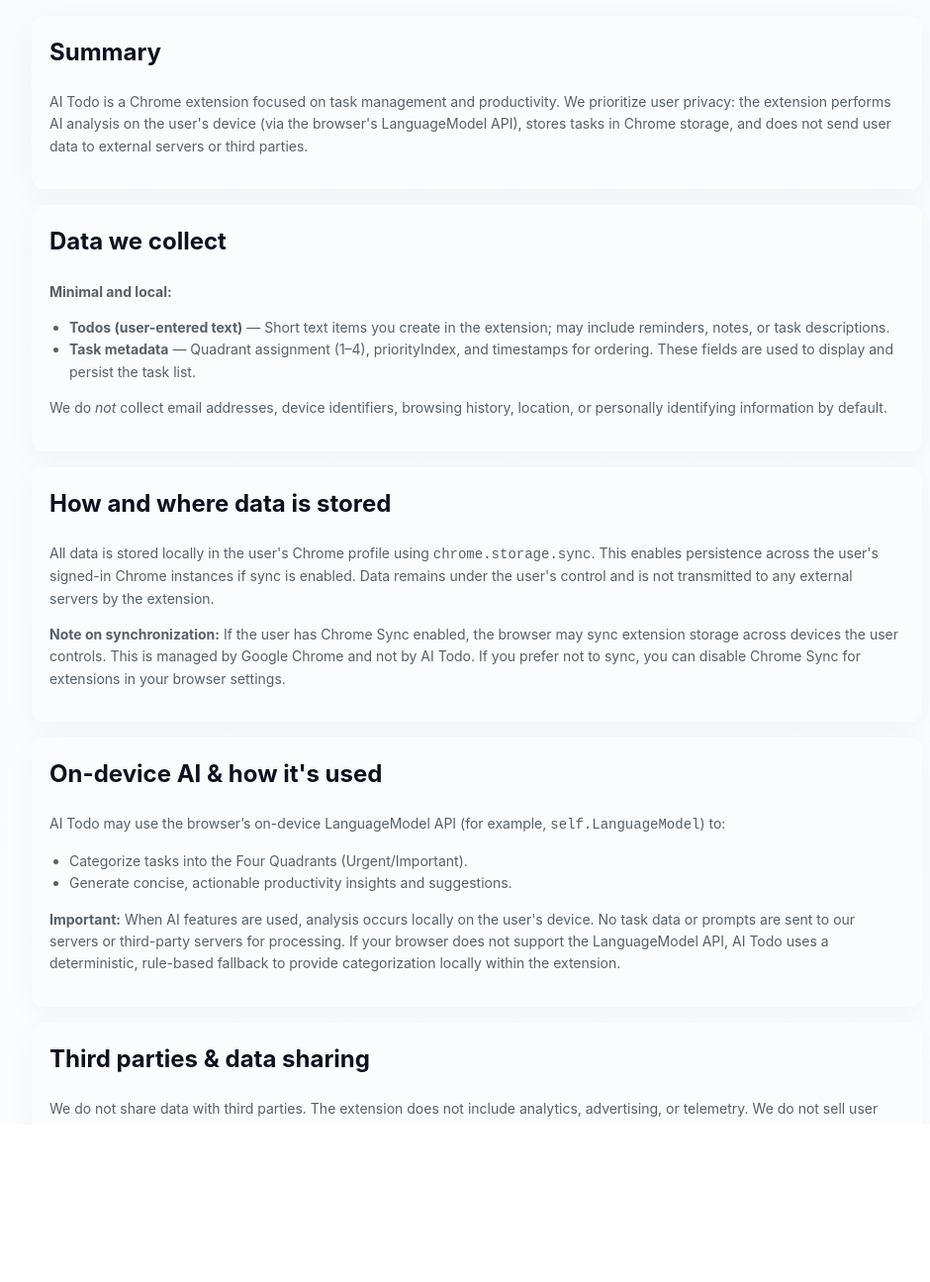
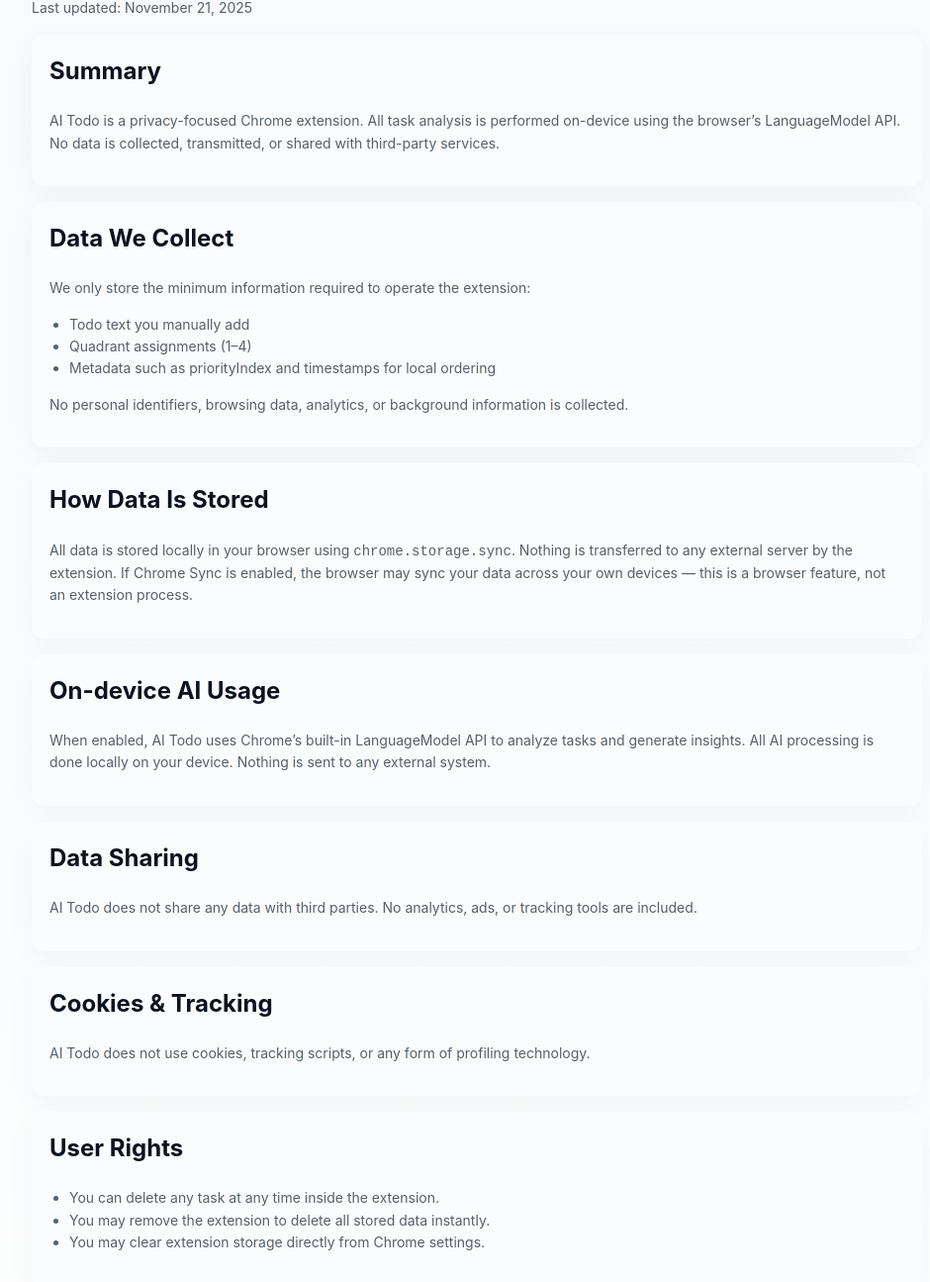
Before and after one commit to saadithya/AI-Todo, a plain HTML site: page privacy_policy.html in a window 1280 px wide. Shown: the part 135-1430 px from the top of the page at 99% size, without its empty margins (158-1098 px from the left). Drawn offline with Linux system fonts and the light colour scheme.

Commit message:
Update privacy_policy.html

```diff
--- a/privacy_policy.html
+++ b/privacy_policy.html
@@ -4,7 +4,7 @@
   <meta charset="utf-8"/>
   <meta name="viewport" content="width=device-width,initial-scale=1"/>
   <title>Privacy Policy — AI Todo</title>
-  <meta name="description" content="AI Todo privacy policy — explains data collection, how AI is used on-device, storage, deletion, and contact information." />
+  <meta name="description" content="AI Todo privacy policy — details about data handling, on-device AI, storage, deletion, and user rights." />
   <style>
     :root{
       --bg:#ffffff; --text:#0b1220; --muted:#55606a; --accent:#e11d23; --card:#fbfcfd; --radius:12px;
@@ -12,106 +12,100 @@
     }
     body{margin:0;background:linear-gradient(180deg,#f8fafc,#ffffff);color:var(--text);line-height:1.6}
     .wrap{max-width:900px;margin:36px auto;padding:28px}
-    header{display:flex;gap:16px;align-items:center}
-    header img{width:56px;height:56px;border-radius:10px;object-fit:contain}
-    h1{margin:0;font-size:24px}
-    .intro{color:var(--muted);margin-top:10px}
-    section.card{background:var(--card);padding:18px;border-radius:var(--radius);box-shadow:0 8px 30px rgba(11,18,32,0.04);margin-top:16px}
+    h1{font-size:28px;margin-bottom:4px}
+    .intro{color:var(--muted)}
+    .card{background:var(--card);padding:18px;border-radius:var(--radius);box-shadow:0 8px 30px rgba(11,18,32,0.04);margin-top:16px}
     h2{margin-top:0}
     a{color:var(--accent)}
     .small{font-size:14px;color:var(--muted)}
     ul{padding-left:20px}
     pre{background:#f2f6f9;padding:12px;border-radius:8px;overflow:auto}
-    footer{margin-top:18px;color:var(--muted);font-size:13px}
+    footer{margin-top:20px;font-size:13px;color:var(--muted)}
   </style>
 </head>
 <body>
-  <div class="wrap" role="main">
-    <header>
-      <img src="/mnt/data/A_flat_design_vector_illustration_features_a_to-do.png" alt="AI Todo logo">
-      <div>
-        <h1>Privacy Policy</h1>
-        <div class="intro small">Last updated: November 21, 2025</div>
-      </div>
-    </header>
+  <div class="wrap">
+    <h1>Privacy Policy</h1>
+    <div class="intro small">Last updated: November 21, 2025</div>
 
-    <section class="card" aria-labelledby="summary">
-      <h2 id="summary">Summary</h2>
-      <p class="small">AI Todo is a Chrome extension focused on task management and productivity. We prioritize user privacy: the extension performs AI analysis on the user's device (via the browser's LanguageModel API), stores tasks in Chrome storage, and does not send user data to external servers or third parties.</p>
+    <section class="card">
+      <h2>Summary</h2>
+      <p class="small">
+        AI Todo is a privacy-focused Chrome extension. All task analysis is performed on-device using the browser’s LanguageModel API.
+        No data is collected, transmitted, or shared with third-party services.
+      </p>
     </section>
 
-    <section class="card" aria-labelledby="data-we-collect">
-      <h2 id="data-we-collect">Data we collect</h2>
-      <p class="small"><strong>Minimal and local:</strong></p>
+    <section class="card">
+      <h2>Data We Collect</h2>
+      <p class="small">We only store the minimum information required to operate the extension:</p>
       <ul class="small">
-        <li><strong>Todos (user-entered text)</strong> — Short text items you create in the extension; may include reminders, notes, or task descriptions.</li>
-        <li><strong>Task metadata</strong> — Quadrant assignment (1–4), priorityIndex, and timestamps for ordering. These fields are used to display and persist the task list.</li>
+        <li>Todo text you manually add</li>
+        <li>Quadrant assignments (1–4)</li>
+        <li>Metadata such as priorityIndex and timestamps for local ordering</li>
       </ul>
-      <p class="small">We do <em>not</em> collect email addresses, device identifiers, browsing history, location, or personally identifying information by default.</p>
+      <p class="small">No personal identifiers, browsing data, analytics, or background information is collected.</p>
     </section>
 
-    <section class="card" aria-labelledby="how-we-store">
-      <h2 id="how-we-store">How and where data is stored</h2>
-      <p class="small">All data is stored locally in the user's Chrome profile using <code>chrome.storage.sync</code>. This enables persistence across the user's signed-in Chrome instances if sync is enabled. Data remains under the user's control and is not transmitted to any external servers by the extension.</p>
-
-      <p class="small"><strong>Note on synchronization:</strong> If the user has Chrome Sync enabled, the browser may sync extension storage across devices the user controls. This is managed by Google Chrome and not by AI Todo. If you prefer not to sync, you can disable Chrome Sync for extensions in your browser settings.</p>
+    <section class="card">
+      <h2>How Data Is Stored</h2>
+      <p class="small">
+        All data is stored locally in your browser using <code>chrome.storage.sync</code>.
+        Nothing is transferred to any external server by the extension.
+        If Chrome Sync is enabled, the browser may sync your data across your own devices — this is a browser feature, not an extension process.
+      </p>
     </section>
 
-    <section class="card" aria-labelledby="ai-usage">
-      <h2 id="ai-usage">On-device AI & how it's used</h2>
-      <p class="small">AI Todo may use the browser’s on-device LanguageModel API (for example, <code>self.LanguageModel</code>) to:</p>
-      <ul class="small">
-        <li>Categorize tasks into the Four Quadrants (Urgent/Important).</li>
-        <li>Generate concise, actionable productivity insights and suggestions.</li>
-      </ul>
-      <p class="small"><strong>Important:</strong> When AI features are used, analysis occurs locally on the user's device. No task data or prompts are sent to our servers or third-party servers for processing. If your browser does not support the LanguageModel API, AI Todo uses a deterministic, rule-based fallback to provide categorization locally within the extension.</p>
+    <section class="card">
+      <h2>On-device AI Usage</h2>
+      <p class="small">
+        When enabled, AI Todo uses Chrome’s built-in LanguageModel API to analyze tasks and generate insights.
+        All AI processing is done locally on your device.
+        Nothing is sent to any external system.
+      </p>
     </section>
 
-    <section class="card" aria-labelledby="data-sharing">
-      <h2 id="data-sharing">Third parties & data sharing</h2>
-      <p class="small">We do not share data with third parties. The extension does not include analytics, advertising, or telemetry. We do not sell user data.</p>
-      <p class="small">If you choose to export your tasks or share a screenshot of your dashboard manually, that content may be copied to the clipboard or included in a file you choose to share; such actions are initiated by you and are not performed by the extension automatically.</p>
+    <section class="card">
+      <h2>Data Sharing</h2>
+      <p class="small">AI Todo does not share any data with third parties. No analytics, ads, or tracking tools are included.</p>
     </section>
 
-    <section class="card" aria-labelledby="cookies">
-      <h2 id="cookies">Cookies and tracking</h2>
-      <p class="small">AI Todo does not use cookies, third-party trackers, or fingerprinting. Any storage used is the browser extension storage space (<code>chrome.storage.sync</code>).</p>
+    <section class="card">
+      <h2>Cookies & Tracking</h2>
+      <p class="small">AI Todo does not use cookies, tracking scripts, or any form of profiling technology.</p>
     </section>
 
-    <section class="card" aria-labelledby="user-rights">
-      <h2 id="user-rights">User control, deletion, and data portability</h2>
+    <section class="card">
+      <h2>User Rights</h2>
       <ul class="small">
-        <li><strong>View & manage data:</strong> You can view and delete tasks from the extension UI at any time.</li>
-        <li><strong>Delete all data:</strong> Remove the extension or clear extension storage in Chrome's developer tools or settings to remove all stored tasks.</li>
-        <li><strong>Portability:</strong> If you need an export feature, contact support and we can provide an export tool or instructions.</li>
+        <li>You can delete any task at any time inside the extension.</li>
+        <li>You may remove the extension to delete all stored data instantly.</li>
+        <li>You may clear extension storage directly from Chrome settings.</li>
       </ul>
     </section>
 
-    <section class="card" aria-labelledby="security">
-      <h2 id="security">Security</h2>
-      <p class="small">We take a conservative security approach: data stays inside the user's browser environment, and we recommend users keep their browsers up to date. If you discover a security vulnerability, please report it to <a href="mailto:sujith8115@gmail.com">sujith8115@gmail.com</a> immediately.</p>
+    <section class="card">
+      <h2>Security</h2>
+      <p class="small">Your data stays within your browser. If you find a security issue, please report it immediately.</p>
     </section>
 
-    <section class="card" aria-labelledby="children">
-      <h2 id="children">Children</h2>
-      <p class="small">AI Todo is not specifically directed to children under 13. We do not knowingly collect information from children. If you believe a child under 13 has provided personal information through our extension, contact us and we will remove the data upon verification.</p>
+    <section class="card">
+      <h2>Children</h2>
+      <p class="small">AI Todo is not intended for children under 13. We do not knowingly collect personal data from minors.</p>
     </section>
 
-    <section class="card" aria-labelledby="legal">
-      <h2 id="legal">Legal Basis, jurisdiction & changes</h2>
-      <p class="small">This privacy policy is governed by applicable laws where the extension developer is located. We may update this policy from time to time; material changes will be indicated by a revised "Last updated" date. Continued use of the extension after changes implies consent to the revised policy.</p>
+    <section class="card">
+      <h2>Changes to This Policy</h2>
+      <p class="small">We may update this policy. Continued use of the extension after changes implies acceptance of the revised terms.</p>
     </section>
 
-    <section class="card" aria-labelledby="contact">
-      <h2 id="contact">Contact</h2>
-      <p class="small">For support, privacy requests, or general inquiries:</p>
+    <section class="card">
+      <h2>Contact Us</h2>
+      <p class="small">For support or privacy concerns:</p>
       <pre class="small">Email: sujith8115@gmail.com</pre>
-      <p class="small">We aim to respond to privacy or support requests within a reasonable timeframe.</p>
     </section>
 
-    <footer>
-      <div class="small">AI Todo — Privacy Policy • If you need a printable copy of this policy or a privacy export, contact <a href="mailto:sujith8115@gmail.com">sujith8115@gmail.com</a>.</div>
-    </footer>
+    <footer>AI Todo — Privacy Policy</footer>
   </div>
 </body>
 </html>
```
